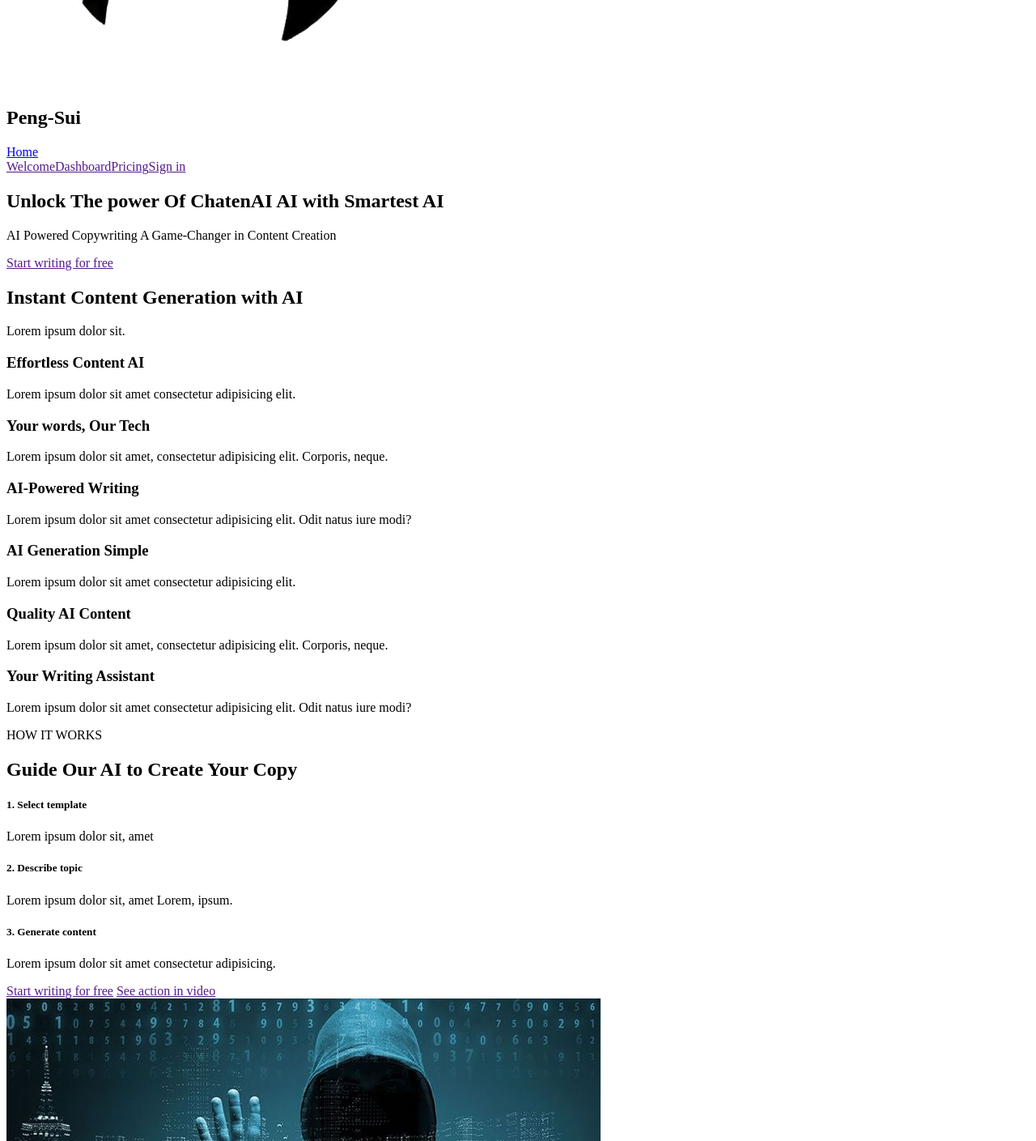
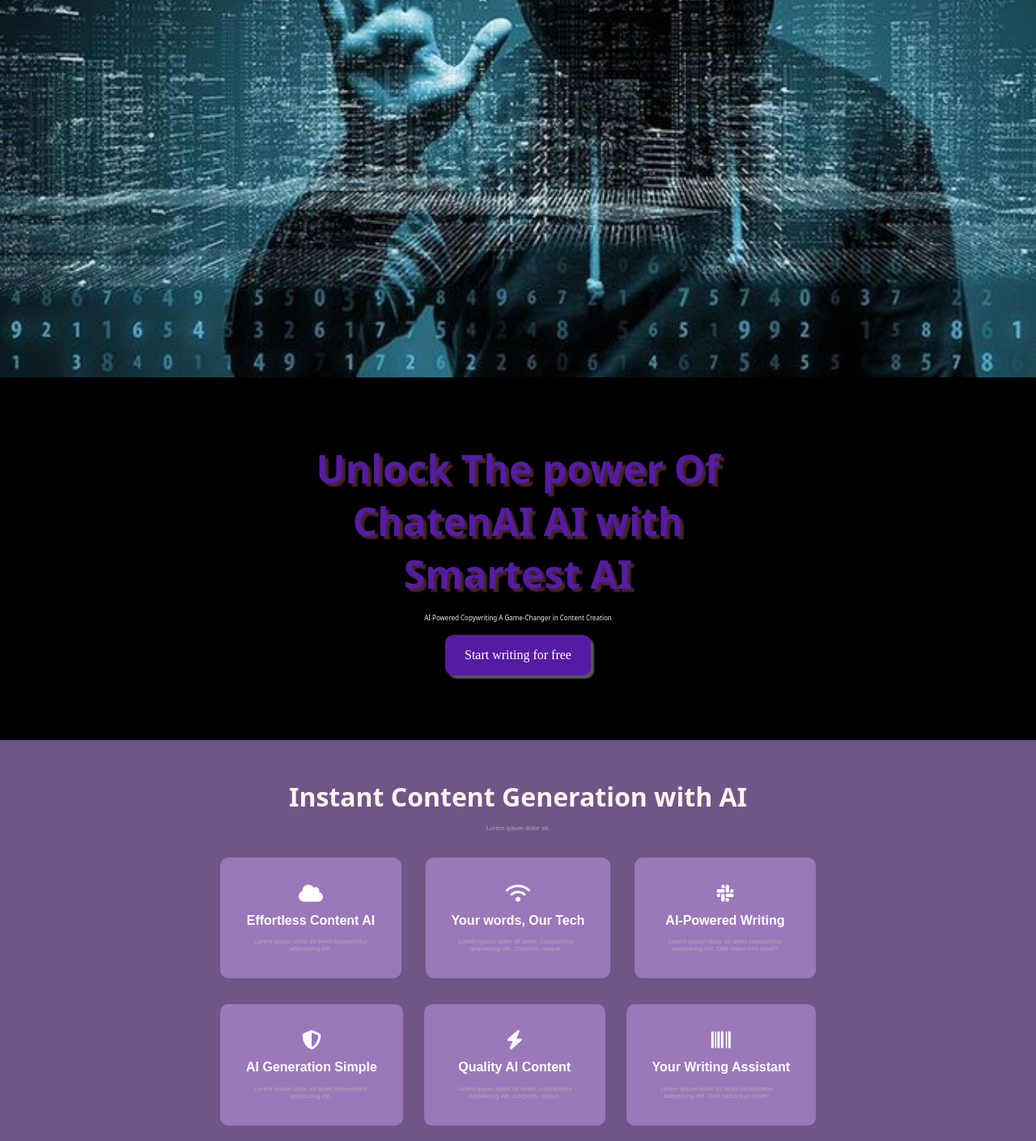
Before and after one commit to tianjose09/WD-Seatwork-4, a plain HTML site: page pages/page1/index.html in a window 1280 px wide. Shown: the part 400-1809 px from the top of the page at 81% size. Drawn offline with Linux system fonts and the light colour scheme.

Commit message:
feat(feature1): added CSS for desgin and integrated hover effects for other content

```diff
--- a/pages/page1/assets/css/style.css
+++ b/pages/page1/assets/css/style.css
@@ -0,0 +1,291 @@
+*{
+    margin: 0;
+    padding: 0;
+    box-sizing: border-box;
+}
+
+body{
+    display: flex;
+    width: 100dvw;
+    height: 100dvh;
+    flex-direction: column;
+}
+
+header{
+    display: flex;
+    justify-content: space-between;
+    align-items: center;
+    flex-direction: row;
+    background-color: rgb(86, 27, 163);
+    padding: .5rem;
+
+    & > nav.left{
+    display: flex;
+    align-items: center;
+    flex-direction: row;
+    gap: 1rem;
+        & > img.logo{
+            height: 50px;
+        }
+
+        & > h2{
+            font-family: system-ui, -apple-system, BlinkMacSystemFont, 'Segoe UI', Roboto, Oxygen, Ubuntu, Cantarell, 'Open Sans', 'Helvetica Neue', sans-serif;
+            font-size: 2rem;
+            text-shadow: 4px 4px 2px rgba(112, 64, 64, 0.6);
+            color: whitesmoke;
+        }
+    }
+
+    & > nav.mid{
+        display: flex;
+        align-items: center;
+
+
+        & > a{
+            text-decoration: none;
+            color: white;
+            font-size: 1rem;
+            border: 1px solid white;
+            border-radius: 45px;
+            padding: .8rem 1rem;
+            transition: all .3s ease-in-out;
+            &:hover{
+                background-color: white;
+                color: rgb(86, 27, 163);
+            }
+        }
+    }
+
+    & > nav.right{
+        display: flex;
+        align-items: center;
+        flex-direction: row;
+        gap: 1rem;
+
+        & > a.content{
+            text-decoration: none;
+            color: white;
+            font-size: 1rem;
+            transition: all .3s ease-in-out;
+            &:hover{
+                transform: scale(1.3);
+            }
+        }
+    }
+}
+
+section.hero{
+    width: 100dvw;
+    height: 100dvh;
+
+    & > img{
+        position: inherit;
+        width: 100dvw;
+        height: 100dvh;
+        object-fit: cover;
+    }
+}
+section.f1{
+    display: flex;
+    justify-content: center;
+    align-items: center;
+    flex-direction: column;
+    gap: 1rem;
+    padding-top: 5rem;
+    background-color: black;
+    height: 100dvh;
+    width: 100dvw;
+    padding-bottom: 5rem;
+
+    & > h1{
+        font-family: system-ui, -apple-system, BlinkMacSystemFont, 'Segoe UI', Roboto, Oxygen, Ubuntu, Cantarell, 'Open Sans', 'Helvetica Neue', sans-serif;
+        font-size: 3rem;
+        text-shadow: 4px 4px 2px rgba(112, 64, 64, 0.6);
+        color: rgb(86, 27, 163);
+        max-width: 34rem;
+        text-align: center;
+    }
+
+    & > p{
+        font-family: system-ui, -apple-system, BlinkMacSystemFont, 'Segoe UI', Roboto, Oxygen, Ubuntu, Cantarell, 'Open Sans', 'Helvetica Neue', sans-serif;
+        font-size: .5rem;
+        color: rgb(236, 236, 236);
+    }
+
+    & > a.start{
+        text-decoration: none;
+        color: white;
+        font-size: 1rem;
+        background-color: rgb(86, 27, 163);
+        padding: 1rem 1.5rem;
+        border-radius: 10px;
+        box-shadow: 4px 4px 2px rgba(144, 144, 144, 0.6);
+        transition: ease-in-out 0.2s;
+        &:hover{
+            background-color: rgb(144, 144, 144);
+            transform: scale(1.1);
+        }
+    }
+}
+
+section.f2{
+    display: flex;
+    flex-direction: column;
+    padding: 2rem;
+    background-color: rgb(112, 86, 136);
+    align-items: center;
+
+    & > nav.top{
+        display: flex;
+        align-items: center;
+        flex-direction: column;
+        padding: 1rem;
+        gap: .8rem;
+
+        & > h2{
+            font-family: system-ui, -apple-system, BlinkMacSystemFont, 'Segoe UI', Roboto, Oxygen, Ubuntu, Cantarell, 'Open Sans', 'Helvetica Neue', sans-serif;
+            font-size: 2rem;
+            color: seashell;
+        }
+
+        & > p{
+            font-family: Arial, Helvetica, sans-serif;
+            font-size: .5rem;
+            color: rgb(172, 172, 172);
+        }
+    }
+    & > nav.container{
+        display: flex;
+        flex-direction: row;
+        justify-content: space-between;
+        gap: 1rem;
+        padding: 1rem;
+        width: 60dvw;
+
+        & > nav.content1{
+            display: flex;
+            text-align: center;
+            flex-direction: column;
+            gap: .8rem;
+            background-color: rgb(154, 120, 186);
+            border-radius: 10px;
+            padding: 2rem;
+            transition: ease-in-out 0.2s;
+            &:hover{
+                background-color: rgb(200, 100, 173);
+            }
+
+            & > h3{
+                font-family: Arial, Helvetica, sans-serif;
+                font-size: 1rem;
+                color: white;
+            }
+
+            & > p{
+                font-family: Arial, Helvetica, sans-serif;
+                font-size: .5rem;
+                font-weight: 300;
+                color: rgb(172, 172, 172);
+                width: 10rem;
+            }
+
+            & > i{
+                font-size: 1.5rem;
+                color: white;
+            }
+        }
+    }
+}
+
+section.f3{
+    display: flex;
+    flex-direction: column;
+    align-items: center;
+    text-align: center;
+    gap: 2rem;
+    background-color: rgb(133, 26, 159);
+
+    & > nav.top{
+        display: flex;
+        align-items: center;
+        flex-direction: column;
+        padding: 1rem;
+        gap: .8rem;
+
+        & > h2{
+            font-family: Arial, Helvetica, sans-serif;
+            font-size: 2rem;
+            color: seashell;
+        }
+
+        & > p{
+            font-family: Arial, Helvetica, sans-serif;
+            font-size: .8rem;
+            color: rgb(0, 0, 0);
+            background-color: rgb(200, 100, 173);
+            padding: .3rem;
+            border-radius: 10px;
+        }
+    }
+
+    & > nav.mid{
+        display: flex;
+        flex-direction: row;
+        gap: 3rem;
+        align-items: center;
+        padding: 1rem;
+
+        & > nav.arrow{
+            display: flex;
+
+            gap: 1rem;
+
+            & > i{
+                font-size: 2rem;
+                color: white;
+            }
+        }
+        & > nav.content{
+            display: flex;
+            flex-direction: column;
+            gap: 1rem;
+            width: 15rem;
+            background-color: rgb(255, 255, 255);
+            border-radius: 10px;
+
+            & > h2{
+                font-family: Arial, Helvetica, sans-serif;
+                font-size: 1.5rem;
+                color: rgb(0, 0, 0);
+            }
+
+            & > p{
+                font-family: Arial, Helvetica, sans-serif;
+                font-size: .5rem;
+                color: rgb(0, 0, 0);
+            }
+        }
+    }
+
+    & > nav.bot{
+        display: flex;
+        flex-direction: row;
+        gap: 1rem;
+        align-items: center;
+        padding: 1rem;
+
+        & > a.button{
+            text-decoration: none;
+            color: white;
+            font-size: 1rem;
+            background-color: rgb(200, 100, 173);
+            padding: .5rem 1rem;
+            border-radius: 10px;
+            transition: all .3s ease-in-out;
+            &:hover{
+                background-color: rgb(255, 255, 255);
+                color: rgb(200, 100, 173);
+            }
+        }
+    }
+}
--- a/pages/page1/index.html
+++ b/pages/page1/index.html
@@ -4,6 +4,7 @@
     <meta charset="UTF-8">
     <meta name="viewport" content="width=device-width, initial-scale=1.0">
     <link rel="stylesheet" href="../page1/assets/css/style.css">
+    <link rel="stylesheet" href="https://cdnjs.cloudflare.com/ajax/libs/font-awesome/6.5.2/css/all.min.css" integrity="sha512-SnH5WK+bZxgPHs44uWIX+LLJAJ9/2PkPKZ5QiAj6Ta86w+fsb2TkcmfRyVX3pBnMFcV7oQPJkl9QevSCWr3W6A==" crossorigin="anonymous" referrerpolicy="no-referrer" />
     <title>Feature 1</title>
 </head>
 <body>
@@ -17,45 +18,58 @@
         <a href="../../index.html">Home</a>
     </nav>
     <nav class="right">
-        <a href="" class="content">Welcome</a><a href="" class="content">Dashboard</a><a href="" class="content">Pricing</a><a href="" class="content">Sign in</a>
+        <a href="" class="content">Welcome</a>
+        <a href="" class="content">Dashboard</a>
+        <a href="" class="content">Pricing</a>
+        <a href="" class="content">Sign in</a>
     </nav>
     </header>
 
-<section class="hero">
+    <section class="hero">
+        <img src="../page1/assets/img/aii.jpg" alt="">
+    </section>
+
+<section class="f1">
     <h1>Unlock The power Of ChatenAI AI with Smartest AI</h1>
     <p>AI Powered Copywriting A Game-Changer in Content Creation</p>
     <a href="" class="start">Start writing for free</a>
 </section>
 
-<section class="f1">
+<section class="f2">
     <nav class="top">
         <h2>Instant Content Generation with AI</h2>
         <p>Lorem ipsum dolor sit.</p>
     </nav>
     <nav class="container">
         <nav class="content1">
+            <i class="fa-solid fa-cloud"></i>
             <h3>Effortless Content AI</h3>
             <p>Lorem ipsum dolor sit amet consectetur adipisicing elit.</p>
         </nav>
         <nav class="content1">
+            <i class="fa-solid fa-wifi"></i>
             <h3>Your words, Our Tech</h3>
             <p>Lorem ipsum dolor sit amet, consectetur adipisicing elit. Corporis, neque.</p>
         </nav>
         <nav class="content1">
+            <i class="fa-brands fa-slack"></i>
             <h3>AI-Powered Writing</h3>
             <p>Lorem ipsum dolor sit amet consectetur adipisicing elit. Odit natus iure modi?</p>
         </nav>
     </nav>
     <nav class="container">
         <nav class="content1">
+            <i class="fa-solid fa-shield-halved"></i>
             <h3>AI Generation Simple</h3>
             <p>Lorem ipsum dolor sit amet consectetur adipisicing elit.</p>
         </nav>
         <nav class="content1">
+            <i class="fa-solid fa-bolt"></i>
             <h3>Quality AI Content</h3>
             <p>Lorem ipsum dolor sit amet, consectetur adipisicing elit. Corporis, neque.</p>
         </nav>
         <nav class="content1">
+            <i class="fa-solid fa-barcode"></i>
             <h3>Your Writing Assistant</h3>
             <p>Lorem ipsum dolor sit amet consectetur adipisicing elit. Odit natus iure modi?</p>
         </nav>
@@ -63,7 +77,7 @@
 </section>
 
 
-<section class="f2">
+<section class="f3">
 
     <nav class="top">
         <p>HOW IT WORKS</p>
@@ -74,9 +88,15 @@
             <h5>1. Select template</h5>
             <p>Lorem ipsum dolor sit, amet</p>
         </nav>
+        <nav class="arrow">
+            <i class="fa-solid fa-arrow-right-long"></i>
+        </nav>
         <nav class="content">
             <h5>2. Describe topic</h5>
             <p>Lorem ipsum dolor sit, amet Lorem, ipsum.</p>
+        </nav>
+        <nav class="arrow">
+            <i class="fa-solid fa-arrow-right-long"></i>
         </nav>
         <nav class="content">
             <h5>3. Generate content</h5>
@@ -90,12 +110,5 @@
 
 </section>
 
-<section class="f3">
-    <img src="../page1/assets/img/aii.jpg" alt="">
-
-    <nav class="end">
-        <h4>THIS IS THE FUTURE!</h4>
-    </nav>
-</section>
 </body>
 </html>
```
